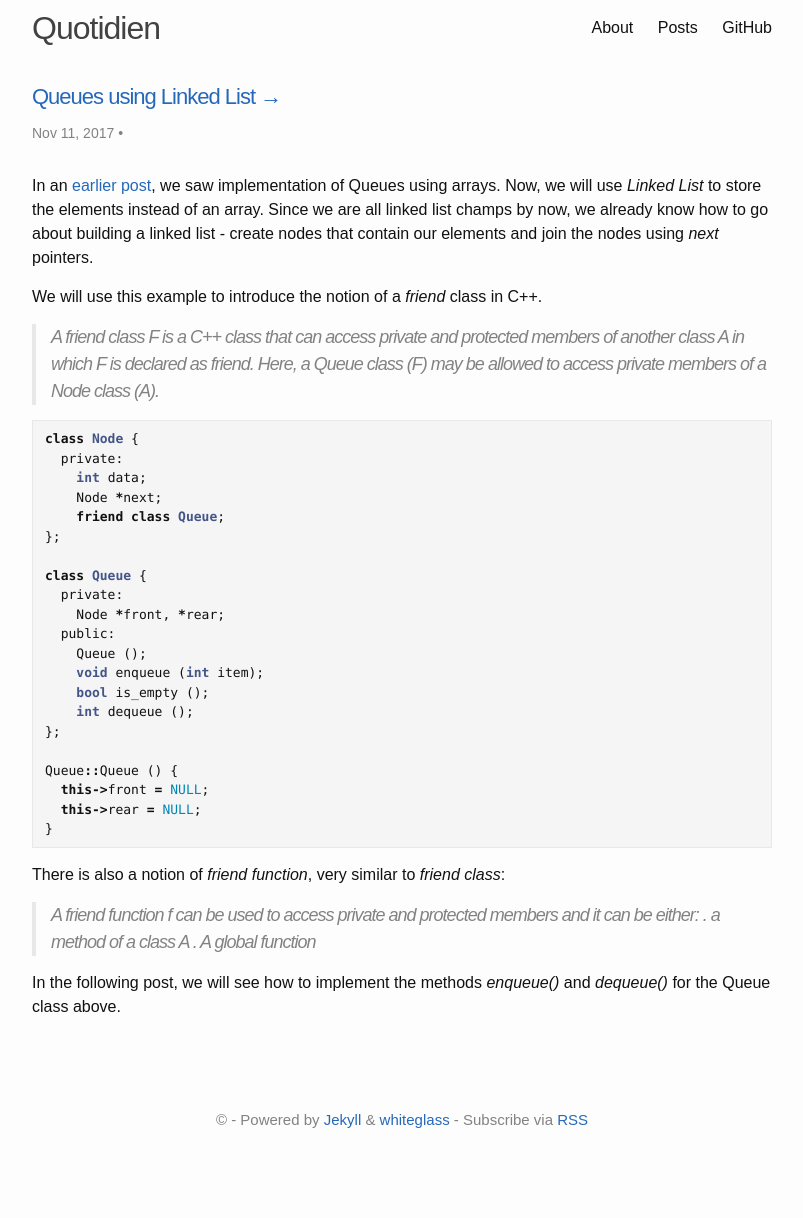
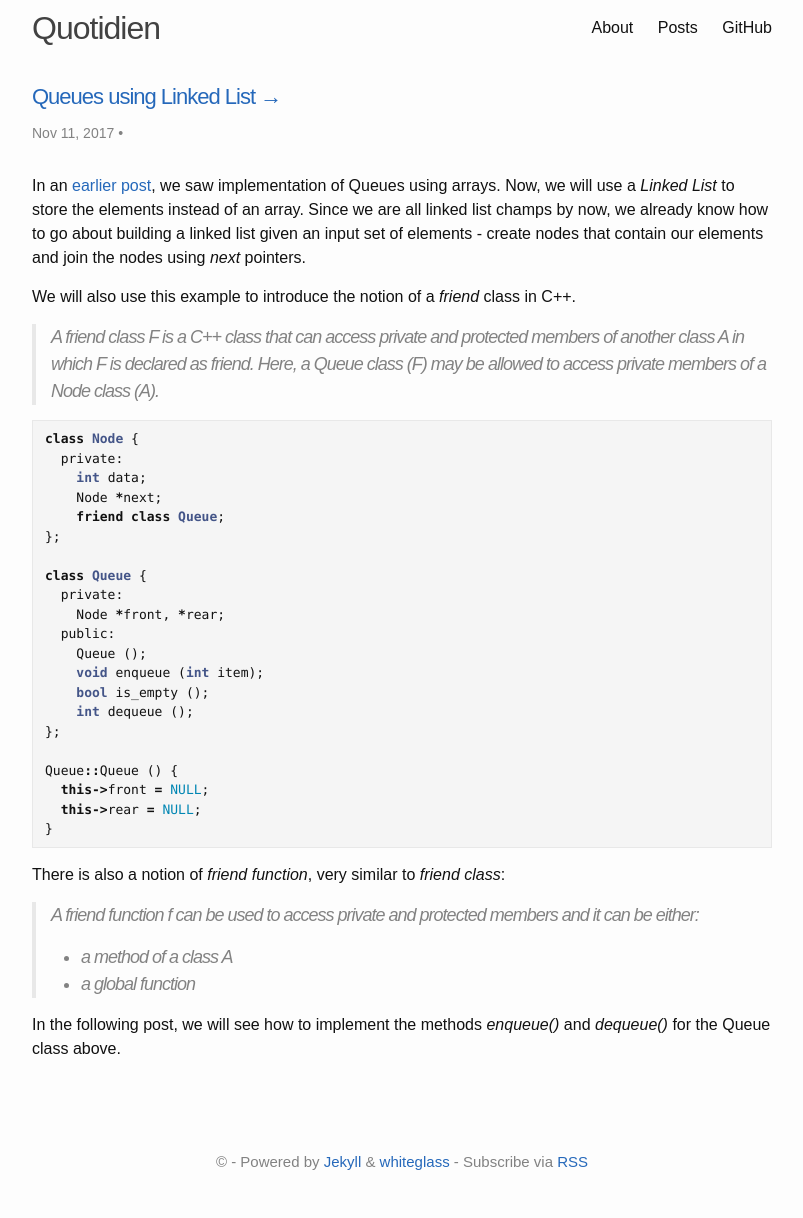
Before and after one commit to dotkay/dotkay.github.io, a Jekyll site: the page built from _posts/2017-11-11-queues_linked_list.md, in a window 1280 px wide. Shown: the whole page, without its empty margins (238-1041 px from the left). Built offline with Jekyll 4.4.1, drawn with Linux system fonts in a browser that asks for light colours; before the commit the page ends 1176 px from its top, so only the background shows below that.

Commit message:
fixed grammar, bulleted lists

```diff
--- a/_posts/2017-11-11-queues_linked_list.md
+++ b/_posts/2017-11-11-queues_linked_list.md
@@ -6,9 +6,9 @@ keywords: C++, data structures, queues
 external-url: https://dotkay.github.io/2017/11/11/queues_linked_list
 ---
 
-In an [earlier post](https://dotkay.github.io/2017/11/09/queues), we saw implementation of Queues using arrays. Now, we will use _Linked List_ to store the elements instead of an array. Since we are all linked list champs by now, we already know how to go about building a linked list - create nodes that contain our elements and join the nodes using _next_ pointers.
+In an [earlier post](https://dotkay.github.io/2017/11/09/queues), we saw implementation of Queues using arrays. Now, we will use a _Linked List_ to store the elements instead of an array. Since we are all linked list champs by now, we already know how to go about building a linked list given an input set of elements - create nodes that contain our elements and join the nodes using _next_ pointers.
 
-We will use this example to introduce the notion of a _friend_ class in C++.
+We will also use this example to introduce the notion of a _friend_ class in C++.
 
 > A _friend class_ F is a C++ class that can access private and protected members of another class A in which F is declared as friend. Here, a _Queue_ class (F) may be allowed to access private members of a Node class (A).
 
@@ -38,7 +38,7 @@ Queue::Queue () {
 
 There is also a notion of _friend function_, very similar to _friend class_:
 > A _friend function_ f can be used to access private and protected members and it can be either:
-. a method of a class A
-.  A global function
+* a method of a class A
+* a global function
 
 In the following post, we will see how to implement the methods _enqueue()_ and _dequeue()_ for the Queue class above.
```
